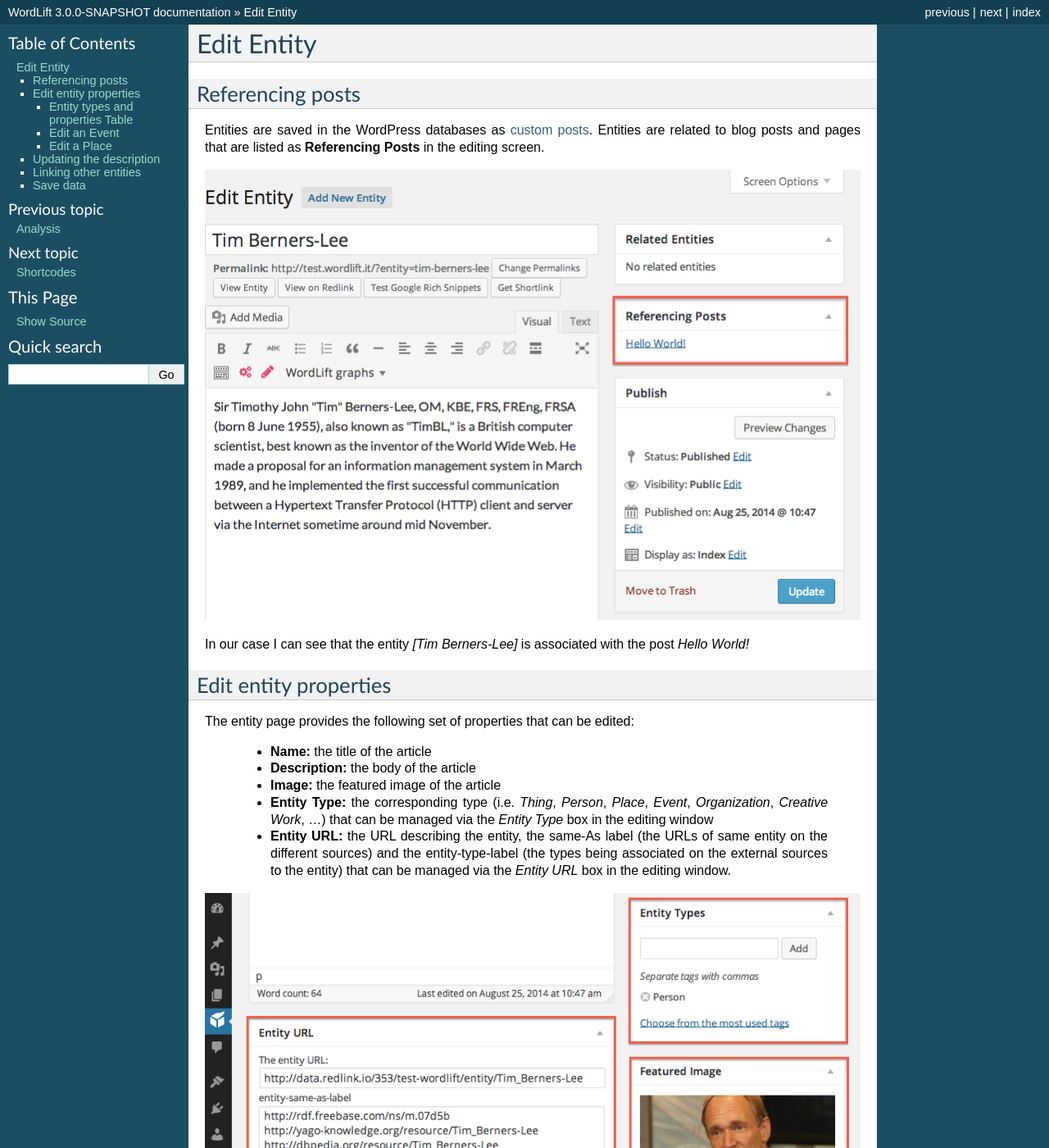
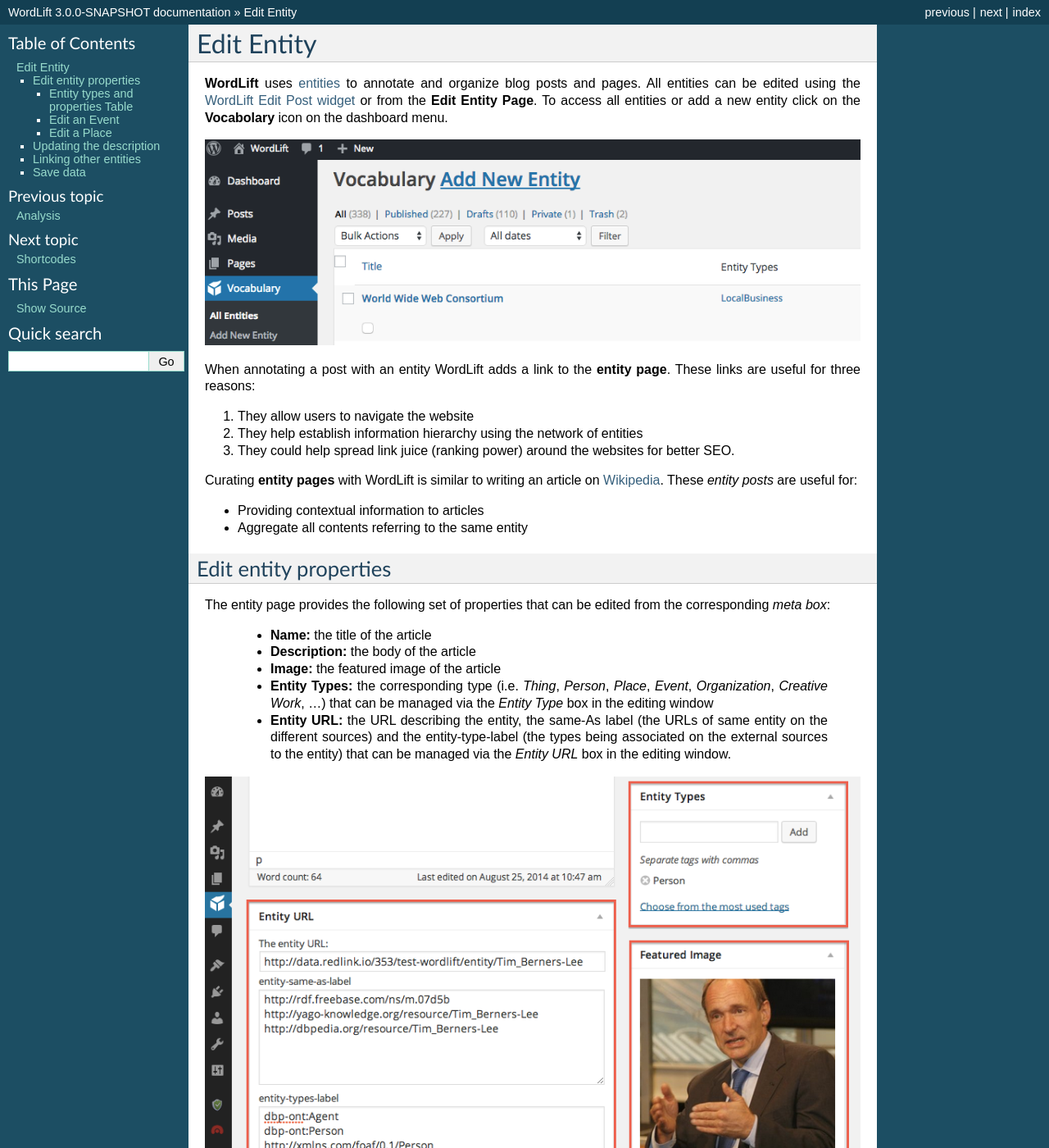
Before and after one commit to insideout10/wordlift-docs, a Sphinx documentation site: the page built from docs/edit-entity.rst, in a window 1280 px wide and 1400 px high. Shown: the whole window at 82% size. Built offline with Sphinx 7.4.7, drawn with Linux system fonts in a browser that asks for light colours; some of the changed text lies outside the part shown.

Commit message:
update edit entity

```diff
--- a/docs/edit-entity.rst
+++ b/docs/edit-entity.rst
@@ -1,24 +1,41 @@
 Edit Entity
 ========
+**WordLift** uses `entities <key-concepts.html#entity>`_ to annotate and organize blog posts and pages.
+All entities can be edited using the `WordLift Edit Post widget <analysis.html#wordLift-edit-post-widget>`_ or from the **Edit Entity Page**. To access all entities or add a new entity click on the **Vocabolary** icon on the dashboard menu.
 
-Referencing posts
-_____________
+.. image:: /images/wordlift-edit-entity-vocabulary.png
 
-Entities are saved in the WordPress databases as `custom posts <http://codex.wordpress.org/Post_Types>`_. Entities are related to blog posts and pages that are listed as **Referencing Posts** in the editing screen.
+When annotating a post with an entity WordLift adds a link to the **entity page**.
+These links are useful for three reasons:
 
-.. image:: /images/wordlift-edit-entity-referencing-posts.png
+1. They allow users to navigate the website
+2. They help establish information hierarchy using the network of entities
+3. They could help spread link juice (ranking power) around the websites for better SEO.
 
-In our case I can see that the entity *[Tim Berners-Lee]* is associated with the post *Hello World!*
+Curating **entity pages** with WordLift is similar to writing an article on `Wikipedia <http://wikipedia.org>`_. These *entity posts* are useful for:
+
+* Providing contextual information to articles
+* Aggregate all contents referring to the same entity
+
+..
+	Referencing posts
+	_____________
+
+	Entities are saved in the WordPress databases as `custom posts <http://codex.wordpress.org/Post_Types>`_. Entities are related to blog posts and pages that are listed as **Referencing Posts** in the editing screen.
+
+	.. image:: /images/wordlift-edit-entity-referencing-posts.png
+
+	In our case I can see that the entity *[Tim Berners-Lee]* is associated with the post *Hello World!*
 
 Edit entity properties
 _____________
 
-The entity page provides the following set of properties that can be edited:
+The entity page provides the following set of properties that can be edited from the corresponding *meta box*:
 
 	- **Name:** the title of the article
 	- **Description:** the body of the article
 	- **Image:** the featured image of the article
-	- **Entity Type:** the corresponding type (i.e. *Thing*, *Person*, *Place*, *Event*, *Organization*, *Creative Work*, ...) that can be managed via the *Entity Type* box in the editing window
+	- **Entity Types:** the corresponding type (i.e. *Thing*, *Person*, *Place*, *Event*, *Organization*, *Creative Work*, ...) that can be managed via the *Entity Type* box in the editing window
 	- **Entity URL:** the URL describing the entity, the same-As label (the URLs of same entity on the different sources) and the entity-type-label (the types being associated on the external sources to the entity) that can be managed via the *Entity URL* box in the editing window.
 
 .. image:: /images/wordlift-edit-entity-informations.png
@@ -72,20 +89,19 @@
 Updating the description
 _____________
 
-When we have something meanigful to say on a specific concept we shall curate the information and edit the data that has been fetched automatically by WordLift. In our example for the entity *[Berners-Lee]* name, description, image, type,url, sameAs and additionalType have been received from DBpedia.
-
-.. image:: /images/wordlift-content-analysis-new-entity-update.png
+When we have something meanigful to say on a specific concept we shall curate the information and edit the data that has been fetched automatically by WordLift. In our example for the entity *[World-Wide-Web]* name, description, image, type,url, sameAs and additionalType have been received from DBpedia.
 
 Linking other entities
 _____________
 
-After editing the description of *[Berners-Lee]* I can ran the analysis by clicking on the *cog icon* "Analyse" just like we would do for a blog posts.
+After editing the description of *[World-Wide-Web]* I can annotate the entity page just like I would do with a blog posts.
 
 With the analysis I can *link* an entity with other entities. WordLift will store these relationships between one entity and other entities in the `graph <key-concepts.html#knowledge-graph>`_ using the Dublin Core property ``dct:related``. This information will be used to infer new connections between the contents of the site. For more information on *entity linking* `read the faq <faq.html#when-should-i-link-one-entity-to-another>`_.
 
-Entities being *linked* are listed as **Releated Entities** in the editing screen of the entity.
+..
+	Entities being *linked* are listed as **Releated Entities** in the editing screen of the entity.
 
-.. image:: /images/wordlift-content-analysis-new-entity-related-entity.png
+	.. image:: /images/wordlift-content-analysis-new-entity-related-entity.png
 
 Save data
 _____________
```
Also changed, not shown: docs/images/wordlift-edit-entity-vocabulary.png (added).
